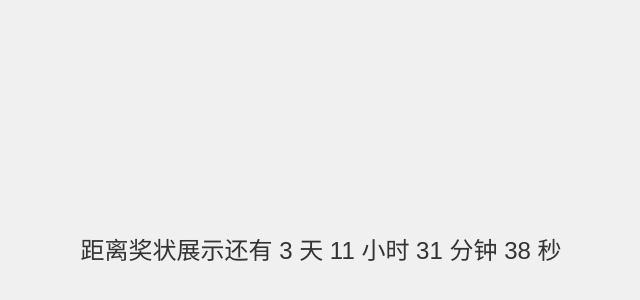
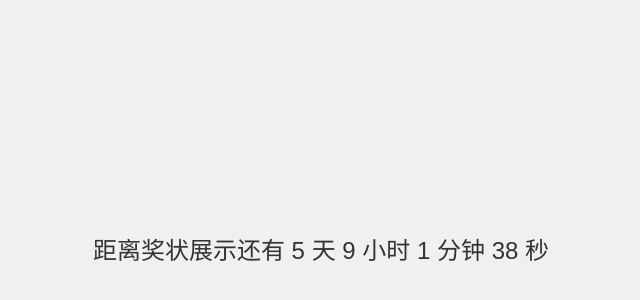
Before and after one commit to xiaohao-123456/666, a plain HTML site: page index.html in a window 1280 px wide. Shown: the part 152-452 px from the top of the page, without its empty margins (319-959 px from the left). Drawn offline with Linux system fonts and the light colour scheme.

Commit message:
Add files via upload

```diff
--- a/index.html
+++ b/index.html
@@ -39,7 +39,7 @@
 
     <script>
         function countdown() {
-            const releaseDate = new Date("2024-07-27T00:00:00").getTime();
+            const releaseDate = new Date("2024-07-28T21:30:00").getTime();
             const now = new Date().getTime();
             const distance = releaseDate - now;
 
```
